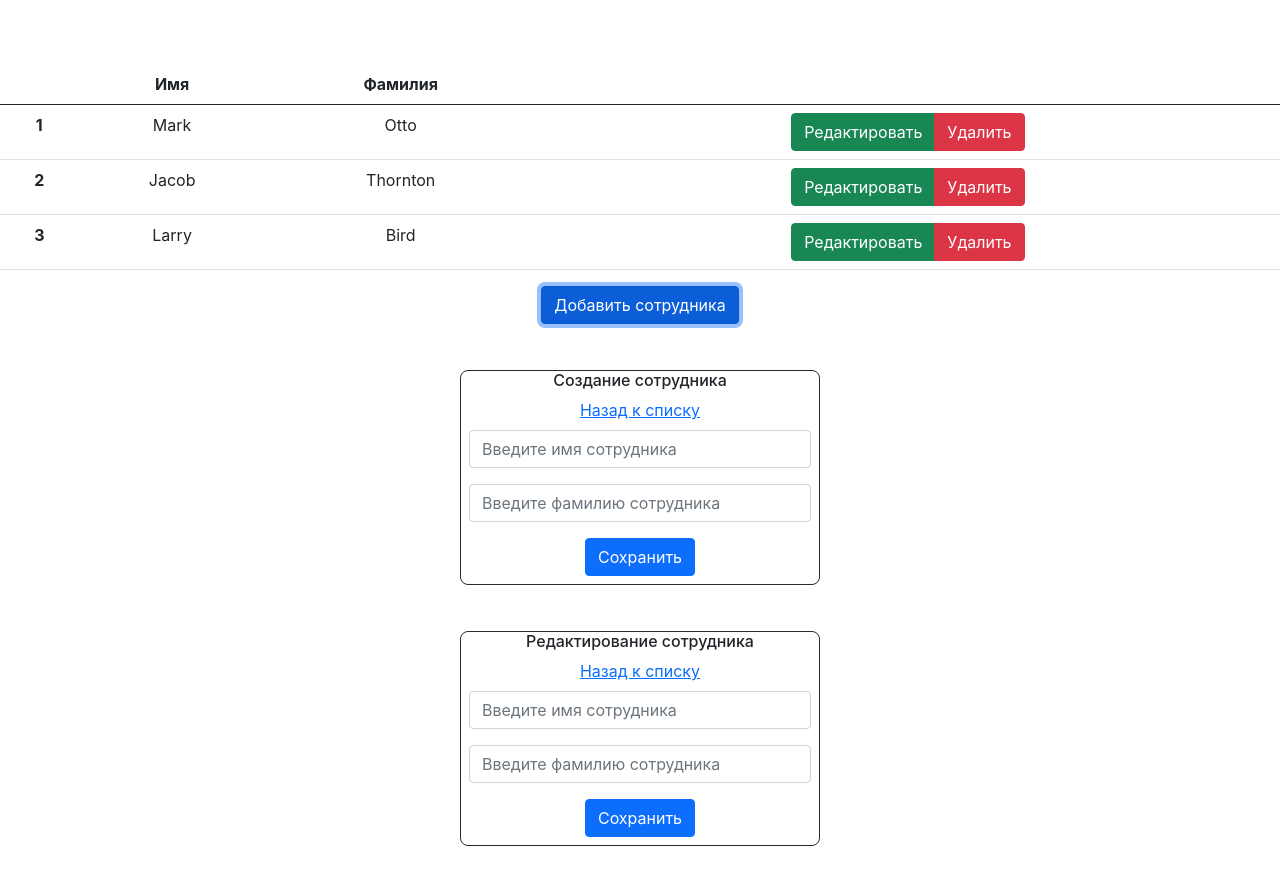
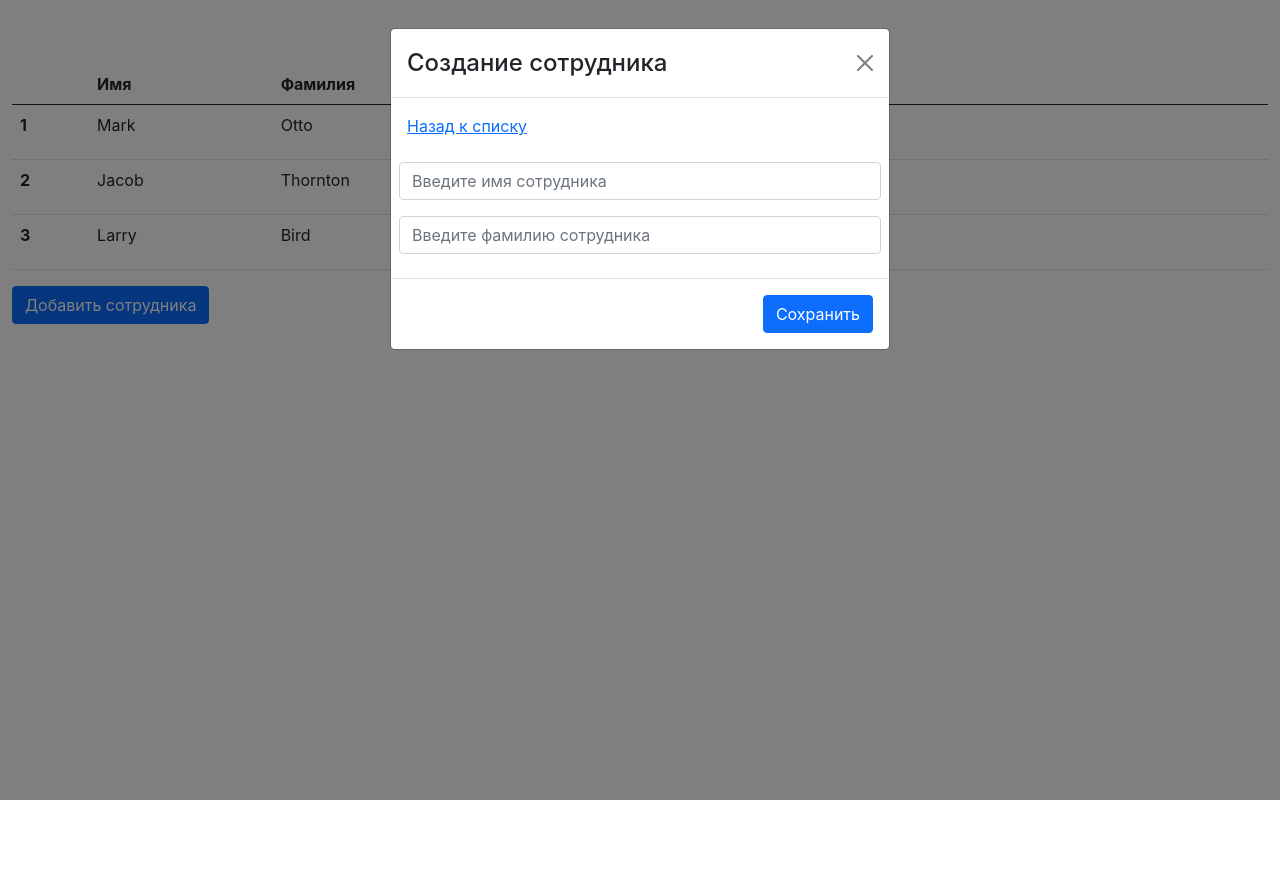
Before and after one commit to ElenaIzot/person-adding-application, a React (Create React App) app: page / in a window 1280 px wide. Both pictures are taken after a click on the button "Добавить сотрудника". Shown: the top 884 px of the page. After the commit the page ends 800 px from the top, so only its background shows below. Built offline with nearby package versions, Linux system fonts and the light colour scheme.

Commit message:
added modal window

```diff
--- a/package.json
+++ b/package.json
@@ -10,7 +10,9 @@
     "@types/node": "^12.20.19",
     "@types/react": "^17.0.18",
     "@types/react-dom": "^17.0.9",
+    "bootstrap": "^5.1.0",
     "react": "^17.0.2",
+    "react-bootstrap": "^2.0.0-beta.5",
     "react-dom": "^17.0.2",
     "react-scripts": "4.0.3",
     "typescript": "^4.3.5",
--- a/src/App.tsx
+++ b/src/App.tsx
@@ -1,15 +1,12 @@
 import React from 'react';
 import './App.css';
-import { ModalCreatePerson } from './Components/ModalCreatePerson';
 import { Table } from './Components/Table';
-import { ModalEditPerson } from './Components/ModalEditPerson';
+
 
 function App() {
   return (
-    <div className="App">
+    <div className="container-xxl">
       <Table />
-      <ModalCreatePerson />
-      <ModalEditPerson />
     </div>
   );
 }
--- a/src/Components/ModalCreatePerson.tsx
+++ b/src/Components/ModalCreatePerson.tsx
@@ -1,9 +1,6 @@
 export function ModalCreatePerson() {
 
     return (
-        <div className="form-container">
-            <h6 className="form-label">Создание сотрудника</h6>
-            <a href='#'>Назад к списку</a>
         <form className="form__modal">
             <div className="mb-3">
                 <input type="text"
@@ -16,11 +13,6 @@ export function ModalCreatePerson() {
                     placeholder="Введите фамилию сотрудника"
                 />
             </div>
-
-                <button type="submit"
-                    className="btn btn-primary">
-                    Сохранить</button>
         </form>
-        </div>
-    )
+    );
 }
--- a/src/Components/ModalEditPerson.tsx
+++ b/src/Components/ModalEditPerson.tsx
@@ -1,9 +1,6 @@
 export function ModalEditPerson() {
 
     return (
-        <div className="form-container">
-            <h6 className="form-label">Редактирование сотрудника</h6>
-            <a href='#'>Назад к списку</a>
         <form className="form__modal">
             <div className="mb-3">
                 <input type="text"
@@ -16,11 +13,6 @@ export function ModalEditPerson() {
                     placeholder="Введите фамилию сотрудника"
                 />
             </div>
-
-                <button type="submit"
-                    className="btn btn-primary">
-                    Сохранить</button>
         </form>
-        </div>
     )
 }
--- a/src/Components/Models.tsx
+++ b/src/Components/Models.tsx
@@ -3,3 +3,7 @@ export interface Person {
     firstName: string,
     lastName: string,
 };
+
+// function getPersons(): Person[] {
+
+// } // GET api/v1/persons
--- a/src/Components/Table.tsx
+++ b/src/Components/Table.tsx
@@ -1,4 +1,18 @@
+import { useState } from "react";
+import { Button, Modal } from "react-bootstrap";
+import { ModalCreatePerson } from "./ModalCreatePerson";
+import {ModalEditPerson} from './ModalEditPerson';
+
 export function Table() {
+    const [show, setShow] = useState(false);
+    const [showCreationPerson, setShowCreationPerson] = useState(false);
+
+    const handleClose = () => setShow(false);
+    const handleShow = () => setShow(true);
+
+    const handleCreateClose = () => setShowCreationPerson(false)
+    const handleCreateShow = () => setShowCreationPerson(true)
+
     return (
         <div className='wrapper'>
             <table className="table">
@@ -19,7 +33,9 @@ export function Table() {
                             <div className="btn-group" role="group"
                                 aria-label="Basic mixed styles example">
                                 <button type="button"
-                                    className="btn btn-success">Редактировать</button>
+                                    className="btn btn-success"
+                                    onClick={handleCreateShow}
+                                >Редактировать</button>
                                 <button type="button"
                                     className="btn btn-danger">Удалить</button>
                             </div>
@@ -55,7 +71,58 @@ export function Table() {
                     </tr>
                 </tbody>
             </table>
-            <button type="button" className="btn btn-primary">Добавить сотрудника</button>
+
+            <button type="button"
+                className="btn btn-primary"
+                data-bs-toggle="modal"
+                data-bs-target="#staticBackdrop"
+                onClick={handleShow}
+            >
+                Добавить сотрудника
+            </button>
+
+
+            <Modal
+                show={show}
+                onHide={handleClose}
+                backdrop="static"
+                keyboard={false}
+            >
+                <Modal.Header closeButton>
+                    <Modal.Title>Создание сотрудника</Modal.Title>
+                </Modal.Header>
+                <Modal.Body>
+                    <a href='#'>Назад к списку</a>
+                </Modal.Body>
+                <ModalCreatePerson />
+                <Modal.Footer>
+
+                    <Button variant="primary">Сохранить
+                    </Button>
+                </Modal.Footer>
+            </Modal>
+
+            <Modal
+                show={showCreationPerson}
+                onHide={handleCreateClose}
+                backdrop="static"
+                keyboard={false}
+            >
+                <Modal.Header closeButton>
+                    <Modal.Title>Редактирование сотрудника</Modal.Title>
+                </Modal.Header>
+
+                <Modal.Body>
+                    <a href='#'>Назад к списку</a>
+                </Modal.Body>
+
+                <ModalEditPerson />
+                <Modal.Footer>
+                    <Button variant="primary">
+                        Сохранить
+                    </Button>
+                </Modal.Footer>
+            </Modal>
         </div>
     )
 }
```
Also changed, not shown: 1 other file (tests, documents, lock files or other folders). Lines whose indentation alone changed are shown as unchanged.
